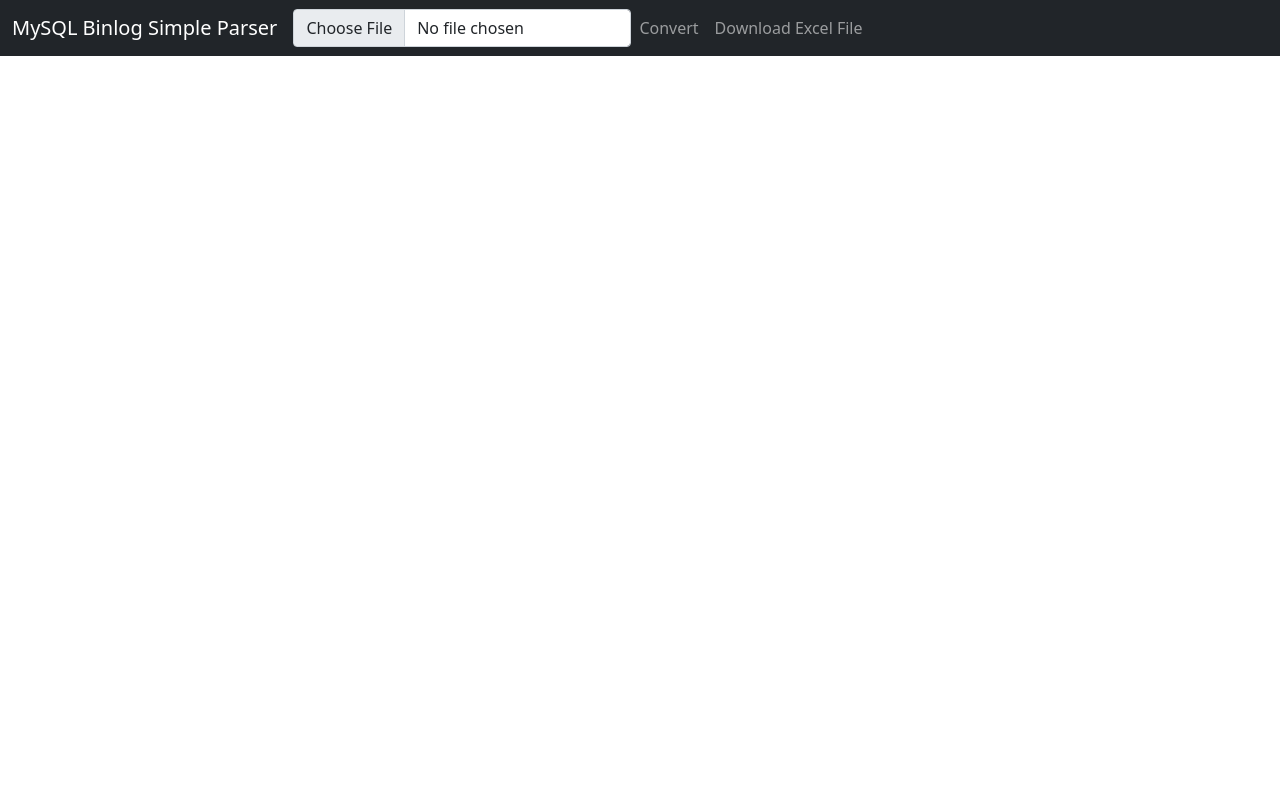
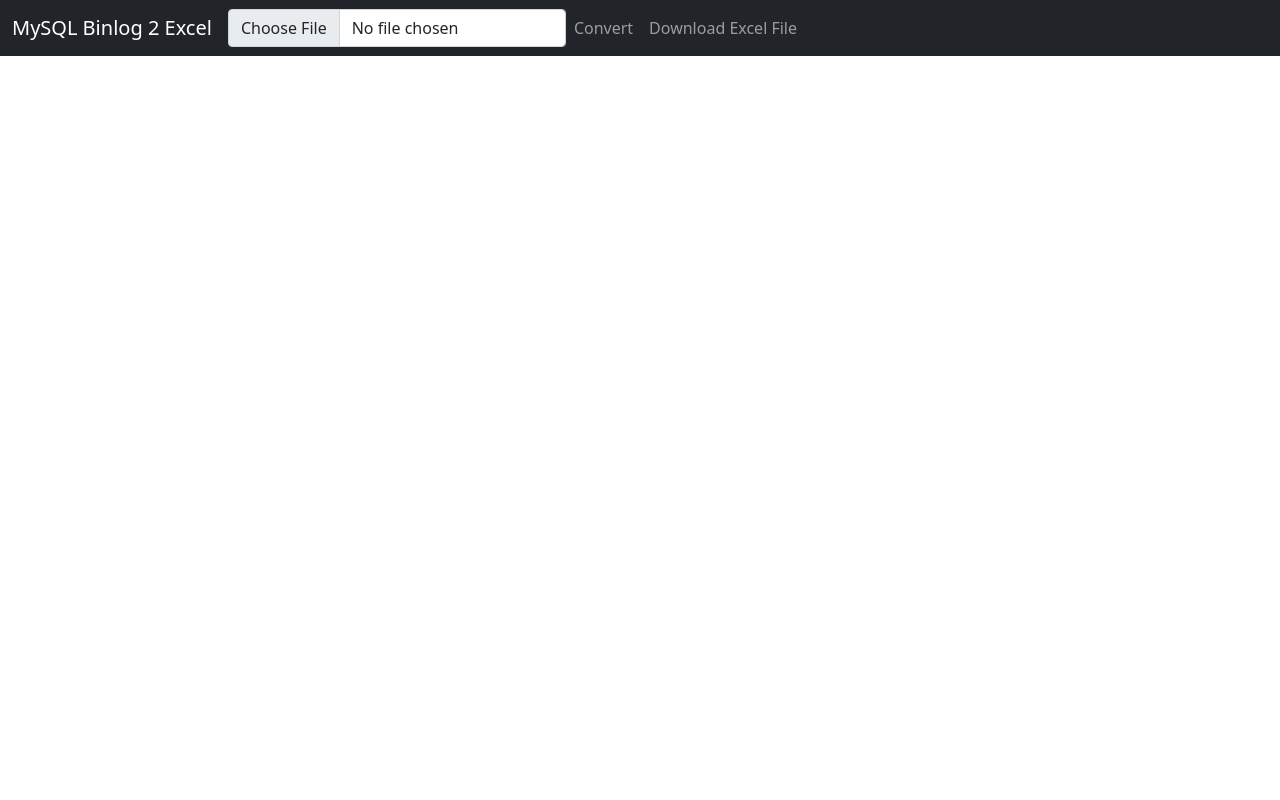
Before and after one commit to Team-Shift-4/MySQLBinlog2Excel, a plain HTML site: page index.html in a window 1280 px wide. Shown: the top 800 px of the page. Drawn offline with nearby package versions, Linux system fonts and the light colour scheme.

Commit message:
Change Name

```diff
--- a/index.html
+++ b/index.html
@@ -43,7 +43,7 @@
 <body>
     <nav class="navbar navbar-expand-lg navbar-dark bg-dark">
         <div class="container-fluid">
-            <a class="navbar-brand" href="#">MySQL Binlog Simple Parser</a>
+            <a class="navbar-brand" href="#">MySQL Binlog 2 Excel</a>
             <label for="file" class="form-label" style="margin: 0;"><input class="form-control" type="file" id="file"></label>
             <div class="collapse navbar-collapse" id="navbarColor02">
                 <ul class="navbar-nav me-auto">
```
